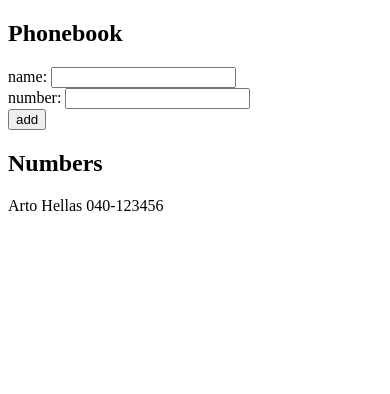
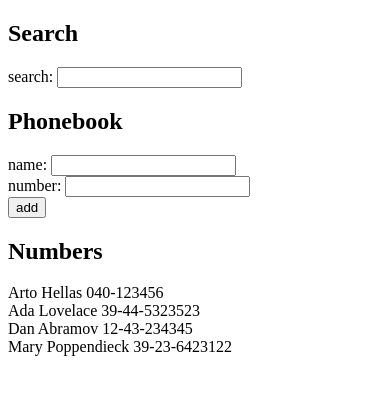
Before and after one commit to non-rp/full-stack-open, a React (Vite) app in the folder part2/phonebook/: page / in a window 390 px wide. Shown: the top 394 px of the page. Built offline with nearby package versions, Linux system fonts and the light colour scheme.

Commit message:
2.9*: The Phonebook Step 4

```diff
--- a/part2/phonebook/src/App.jsx
+++ b/part2/phonebook/src/App.jsx
@@ -1,15 +1,17 @@
 import { useState } from 'react'
 import Person from './components/Person'
+import List from './components/List'
 
 const App = () => {
   const [persons, setPersons] = useState([
-    {
-      name: 'Arto Hellas',
-      number: '040-123456'
-    }
+    { name: 'Arto Hellas', number: '040-123456', id: 1 },
+    { name: 'Ada Lovelace', number: '39-44-5323523', id: 2 },
+    { name: 'Dan Abramov', number: '12-43-234345', id: 3 },
+    { name: 'Mary Poppendieck', number: '39-23-6423122', id: 4 }
   ])
   const [newName, setNewName] = useState('')
   const [newNumber, setNewNumber] = useState('')
+  const [search, setSearch] = useState('')
 
   const handleSubmit = (event) => {
     event.preventDefault()
@@ -38,8 +40,21 @@
     setNewNumber(event.target.value)
   }
 
+  const handleSearch = (event) => {
+    const value = event.target.value.toLowerCase()
+    setSearch(value)
+  }
+
+  const filtered = persons.filter((person) => person.name.toLowerCase().includes(search.toLowerCase()))
+
   return (
     <div>
+      <h2>Search</h2>
+
+      <div>
+        search: <input type="text" onChange={handleSearch} />
+      </div>
+
       <h2>Phonebook</h2>
 
       <form onSubmit={handleSubmit}>
@@ -55,7 +70,7 @@
       </form>
 
       <h2>Numbers</h2>
-      {persons && persons.map((person) => <Person key={person.name} person={person} /> )}
+      {<List items={filtered} />}
     </div>
   )
 }
--- /dev/null
+++ b/part2/phonebook/src/components/List.jsx
@@ -0,0 +1,12 @@
+import Person from './Person'
+
+const List = ({items}) => {
+ return (
+    <div>
+        {items  && items.map((item) => <Person key={item.name} person={item} /> )}
+    </div>
+
+ )
+}
+
+export default List
```
